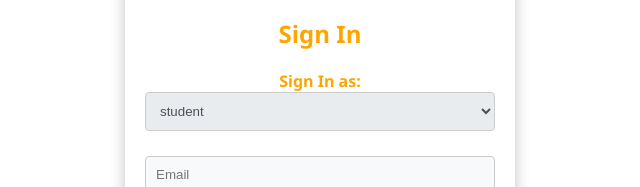
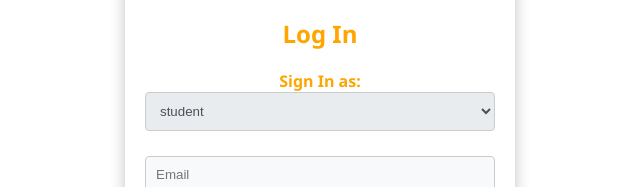
Before and after one commit to 00Ducky13/smart-campus-tutor-management-system-2024, a plain HTML site: page src/index.html in a window 1280 px wide. Shown: the part 394-581 px from the top of the page, 320-960 px from the left. Drawn offline with Linux system fonts and the light colour scheme.

Commit message:
Update index.html

```diff
--- a/src/index.html
+++ b/src/index.html
@@ -3,7 +3,7 @@
   <head>
     <meta charset="UTF-8" />
     <meta name="viewport" content="width=device-width, initial-scale=1.0" />
-    <title>Sign In & Signup</title>
+    <title>Log In & Signup</title>
     <link rel="stylesheet" href="style.css" />
   </head>
   <header class="first-header">
@@ -28,7 +28,7 @@
           </mark>
           <form id="login-form">
             <header class="header">
-              <h2> Sign In</h2>
+              <h2> Log In</h2>
             </header>
 
             <aside class="role-selection">
```
